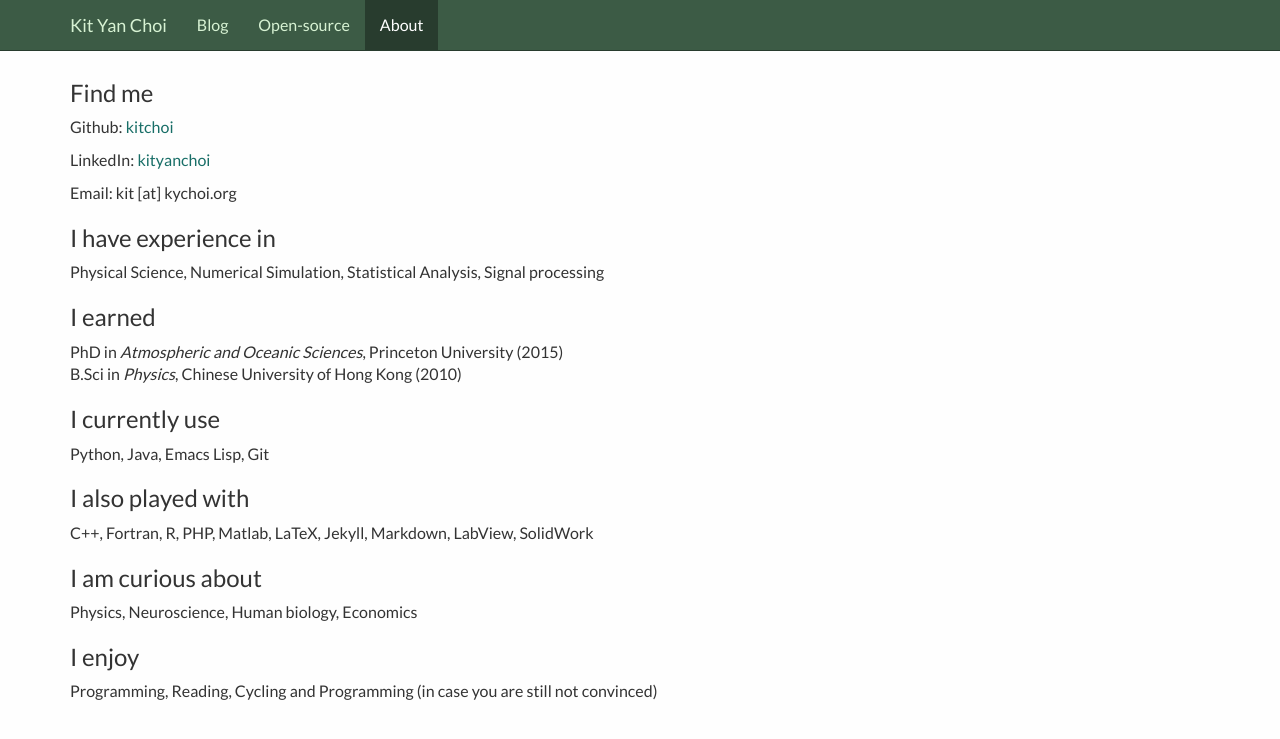
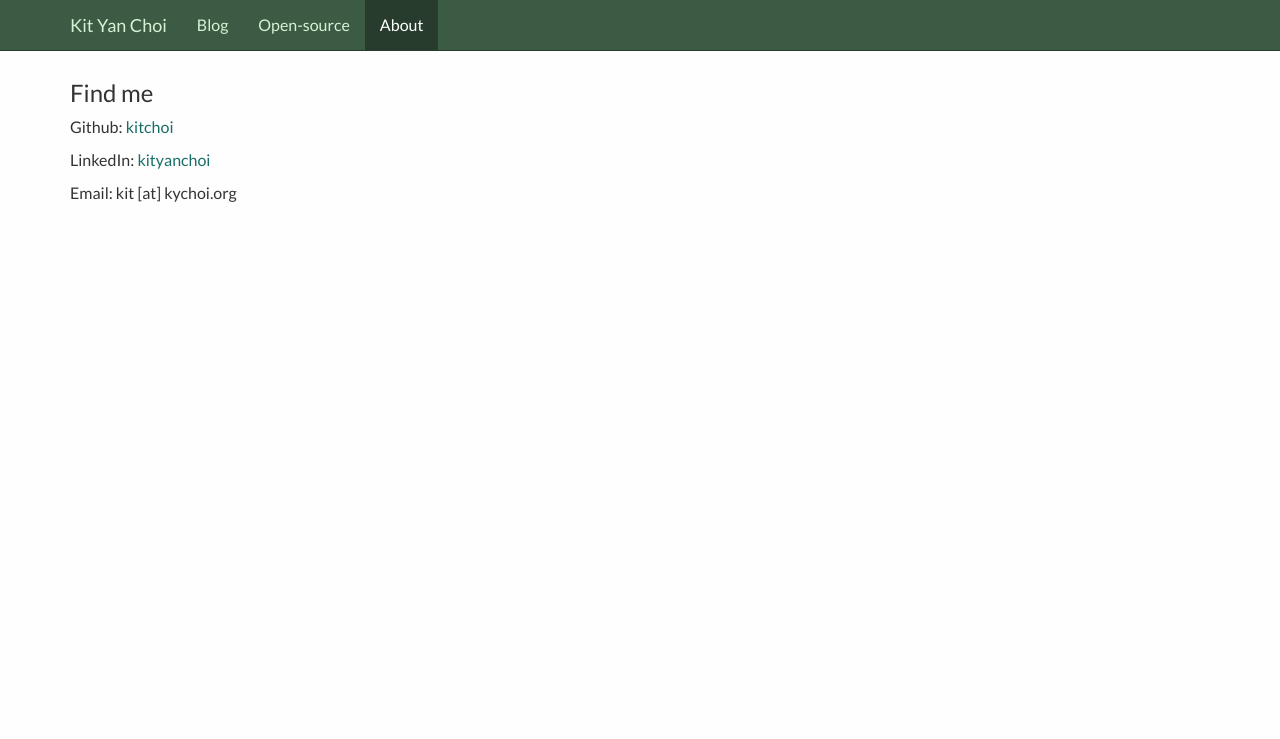
Before and after one commit to kitchoi/kitchoi.github.io, a Jekyll site: the page built from about.md, in a window 1280 px wide. Shown: the top 739 px of the page. Built offline with Jekyll 4.4.1, drawn with Linux system fonts in a browser that asks for light colours.

Commit message:
Simplify About Me

```diff
--- a/about.md
+++ b/about.md
@@ -9,22 +9,3 @@ Github: [kitchoi](http://www.github.com/kitchoi)
 LinkedIn: [kityanchoi](https://www.linkedin.com/in/kityanchoi)
 
 Email: kit [at] kychoi.org
-
-<h3><darker>I have experience in</darker></h3>
-Physical Science, Numerical Simulation, Statistical Analysis, Signal processing
-
-<h3><darker>I earned</darker></h3>
-PhD in *Atmospheric and Oceanic Sciences*, Princeton University (2015)<br>
-B.Sci in *Physics*, Chinese University of Hong Kong (2010)
-
-<h3><darker>I currently use</darker></h3>
-Python, Java, Emacs Lisp, Git
-
-<h3><darker>I also played with</darker></h3>
-C++, Fortran, R, PHP, Matlab, LaTeX, Jekyll, Markdown, LabView, SolidWork
-
-<h3><darker>I am curious about</darker></h3>
-Physics, Neuroscience, Human biology, Economics
-
-<h3><darker>I enjoy</darker></h3>
-Programming, Reading, Cycling and Programming (in case you are still not convinced)
```
